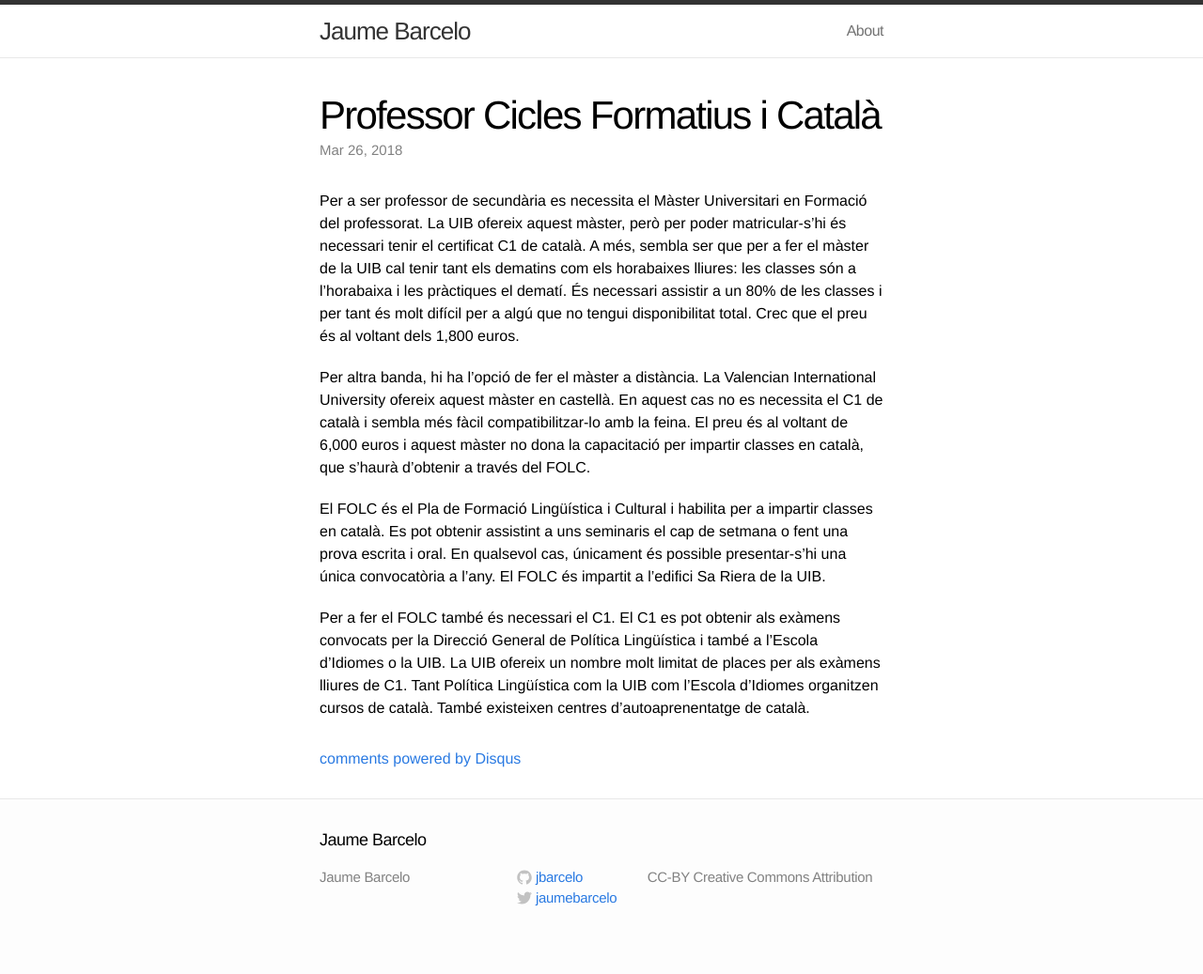
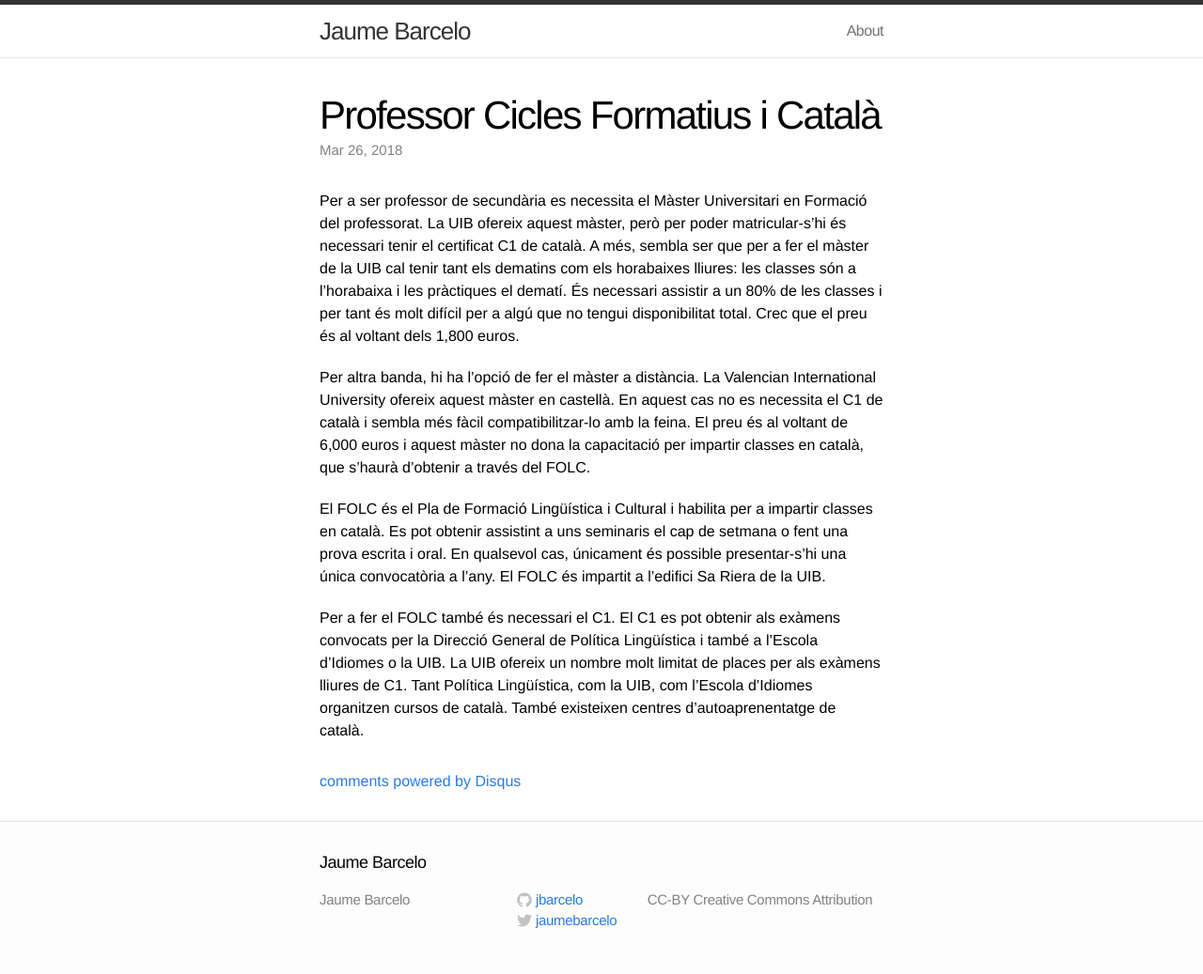
Before and after one commit to jbarcelo/old_jbarcelo.github.io, a Jekyll site: the page built from _posts/2018-03-27-Professor-Cicles-Formatius.markdown, in a window 1280 px wide. Shown: the whole page at 94% size. Built offline with Jekyll 4.4.1, drawn with Linux system fonts in a browser that asks for light colours; comment, search, counter and statistics services are not loaded; before the commit the page ends 1013 px from its top, so only the background shows below that.

Commit message:
correcció?

```diff
--- a/_posts/2018-03-27-Professor-Cicles-Formatius.markdown
+++ b/_posts/2018-03-27-Professor-Cicles-Formatius.markdown
@@ -12,4 +12,4 @@ Per altra banda, hi ha l'opció de fer el màster a distància. La Valencian Int
 
 El FOLC és el Pla de Formació Lingüística i Cultural i habilita per a impartir classes en català. Es pot obtenir assistint a uns seminaris el cap de setmana o fent una prova escrita i oral. En qualsevol cas, únicament és possible presentar-s'hi una única convocatòria a l'any. El FOLC és impartit a l'edifici Sa Riera de la UIB.
 
-Per a fer el FOLC també és necessari el C1. El C1 es pot obtenir als exàmens convocats per la Direcció General de Política Lingüística i també a l'Escola d'Idiomes o la UIB. La UIB ofereix un nombre molt limitat de places per als exàmens lliures de C1. Tant Política Lingüística com la UIB com l'Escola d'Idiomes organitzen cursos de català. També existeixen centres d'autoaprenentatge de català.
+Per a fer el FOLC també és necessari el C1. El C1 es pot obtenir als exàmens convocats per la Direcció General de Política Lingüística i també a l'Escola d'Idiomes o la UIB. La UIB ofereix un nombre molt limitat de places per als exàmens lliures de C1. Tant Política Lingüística, com la UIB, com l'Escola d'Idiomes organitzen cursos de català. També existeixen centres d'autoaprenentatge de català.
```
